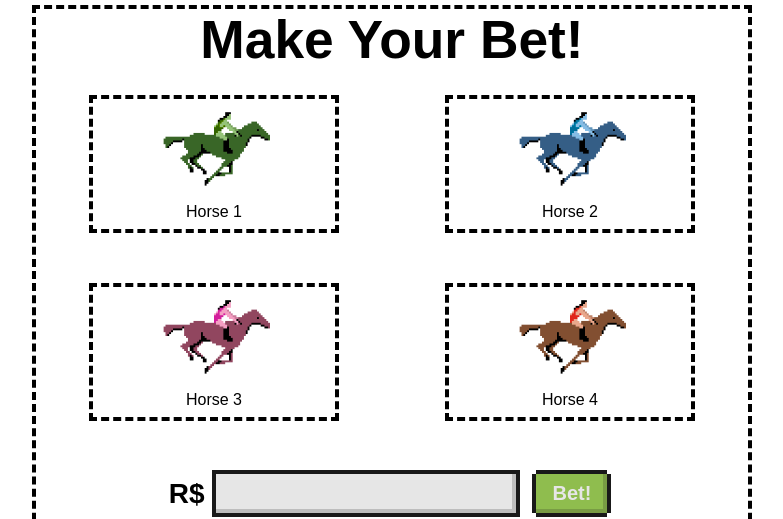
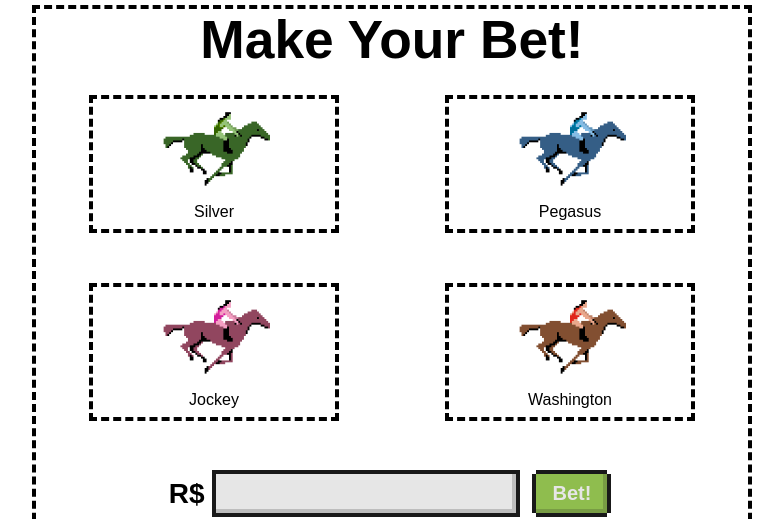
Before and after one commit to iamtheluiz/horse-race, a React (Create React App) app: page /bet in a window 1280 px wide. Shown: the part 125-644 px from the top of the page, without its empty margins (248-1031 px from the left). Built offline with nearby package versions, Linux system fonts and the light colour scheme; the HTML template or start-up script is replaced by a standard one; a web font is replaced by a local one.

Commit message:
feat: add horse selection

```diff
--- a/src/App.tsx
+++ b/src/App.tsx
@@ -1,3 +1,4 @@
+import { HorseProvider } from "./context/horse";
 import Routes from "./routes";
 
 // Styles
@@ -5,7 +6,9 @@ import './styles/global.css';
 
 function App() {
   return (
-    <Routes />
+    <HorseProvider>
+      <Routes />
+    </HorseProvider>
   );
 }
 
--- a/src/pages/Bet/index.tsx
+++ b/src/pages/Bet/index.tsx
@@ -1,33 +1,26 @@
 import React from 'react';
+import { useHorse } from '../../context/horse';
 
 import './styles.css';
 
 const Bet: React.FC = () => {
+  const { horses, selectedHorse, setSelectedHorse } = useHorse()
+
   return (
     <section id="bet">
       <h1>Make Your Bet!</h1>
       <div className="content">
         <div className="horses">
-          <div className="horse">
-            <img src="/img/horse.gif" alt="Horse Gif"/>
-            <span>Horse 1</span>
-          </div>
-          <div className="horse">
-            <img src="/img/horse.gif" alt="Horse Gif"/>
-            <span>Horse 2</span>
-          </div>
-          <div className="horse">
-            <img src="/img/horse.gif" alt="Horse Gif"/>
-            <span>Horse 3</span>
-          </div>
-          <div className="horse">
-            <img src="/img/horse.gif" alt="Horse Gif"/>
-            <span>Horse 4</span>
-          </div>
+          {horses.map(horse => (
+            <div className={`horse ${selectedHorse.name === horse.name ? 'active' : ''}`} onClick={() => setSelectedHorse(horse)}>
+              <img src="/img/horse.gif" alt="Horse Gif" />
+              <span>{horse.name}</span>
+            </div>
+          ))}
         </div>
         <footer>
           <span>R$</span>
-          <input className="input-text" type="text"/>
+          <input className="input-text" type="text" />
           <button className="button" style={{ backgroundColor: '#93cc42' }}>Bet!</button>
         </footer>
       </div>
--- a/src/pages/Bet/styles.css
+++ b/src/pages/Bet/styles.css
@@ -17,6 +17,12 @@ section#bet .horse {
   align-items: center;
   cursor: pointer;
   border: 4px dashed black;
+  transition: all 0.2s;
+}
+section#bet .horse.active {
+  border-color: #fa962a;
+  color: #fa962a;
+  background-color: #fa952a42;
 }
 section#bet .horse img {
   width: 70%;
```
